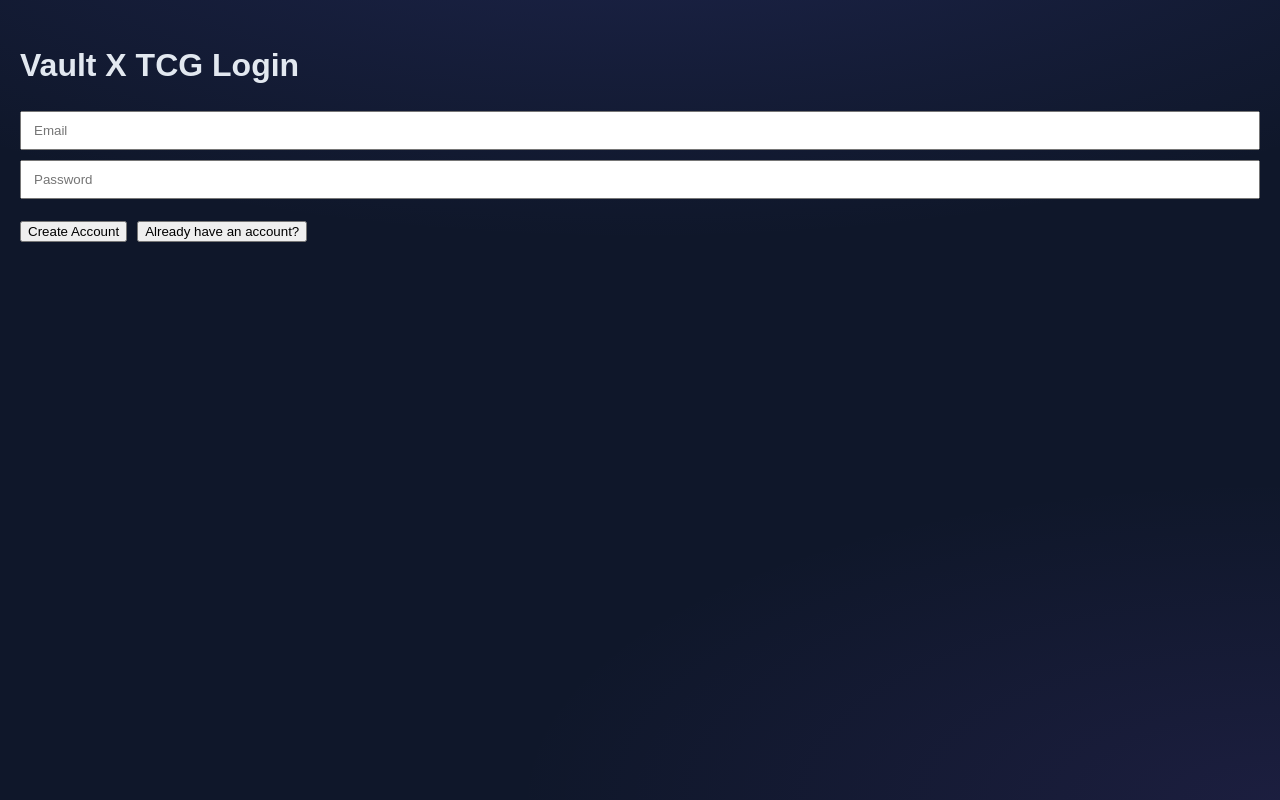
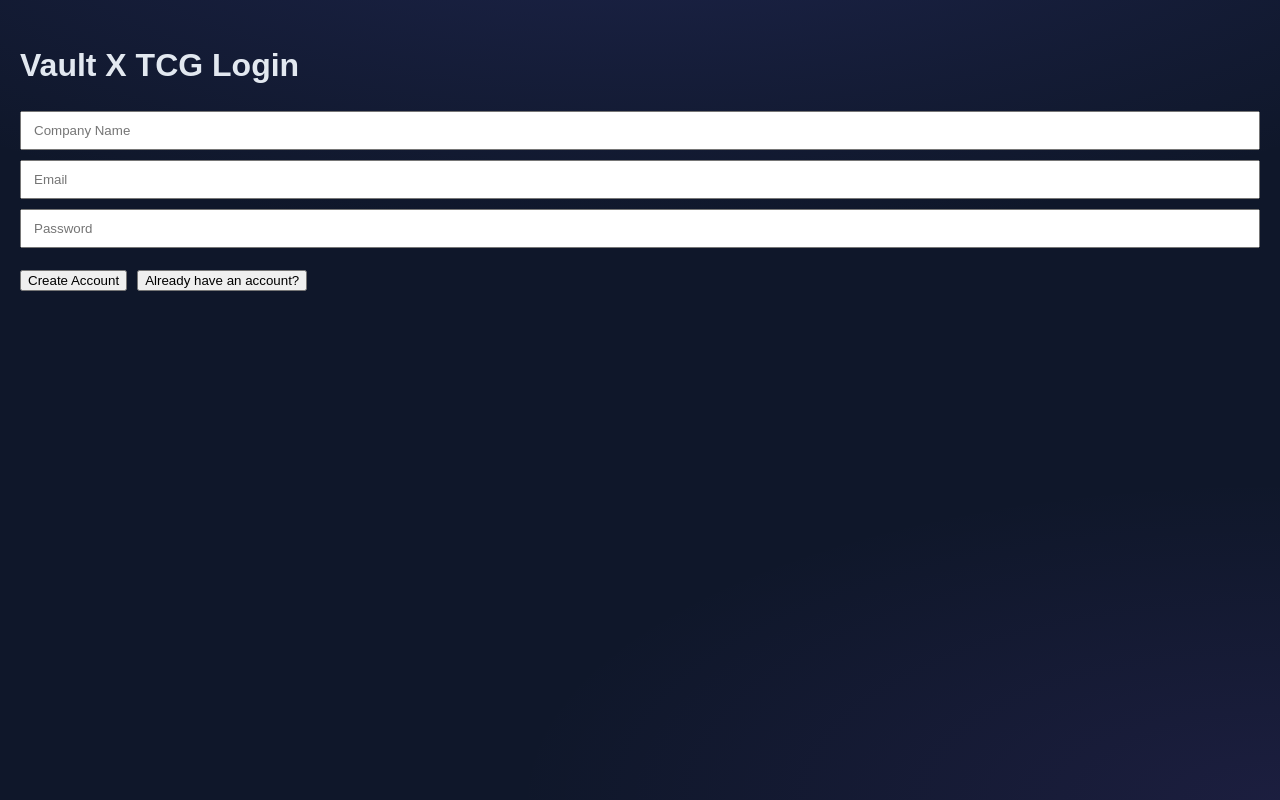
Before and after one commit to vaultxtcg/vaultxtcg, a React (Vite) app: page / in a window 1280 px wide. Both pictures are taken after a click on the button "Need an account?". Built offline with nearby package versions, Linux system fonts and the light colour scheme.

Commit message:
Add company signup flow

```diff
--- a/src/App.jsx
+++ b/src/App.jsx
@@ -30,18 +30,29 @@ export default function App() {
   const [frontFile, setFrontFile] = useState(null);
   const [backFile, setBackFile] = useState(null);
   const [successMessage, setSuccessMessage] = useState("");
-const [user, setUser] = useState(null);
-const [authMode, setAuthMode] = useState("login");
-const [authEmail, setAuthEmail] = useState("");
-const [authPassword, setAuthPassword] = useState("");
-const [isMobile, setIsMobile] = useState(window.innerWidth <= 600);
+
+  const [user, setUser] = useState(null);
+  const [authMode, setAuthMode] = useState("login");
+  const [authEmail, setAuthEmail] = useState("");
+  const [authPassword, setAuthPassword] = useState("");
+
+  const [companyName, setCompanyName] = useState("");
+
+
+  const [isMobile, setIsMobile] = useState(
+    window.innerWidth <= 600
+  );
+
   useEffect(() => {
     const handleResize = () => {
       setIsMobile(window.innerWidth <= 600);
     };
 
     window.addEventListener("resize", handleResize);
-    return () => window.removeEventListener("resize", handleResize);
+
+    return () => {
+      window.removeEventListener("resize", handleResize);
+    };
   }, []);
 
   const [companyId, setCompanyId] = useState(null);
@@ -550,6 +561,14 @@ const [isMobile, setIsMobile] = useState(window.innerWidth <= 600);
     return (
       <div style={{ padding: isMobile ? 12 : 20, fontFamily: "Arial", maxWidth: "100%", boxSizing: "border-box" }}>
         <h1>Vault X TCG Login</h1>
+        {authMode === "signup" && (
+  <input
+    placeholder="Company Name"
+    value={companyName}
+    onChange={(e) => setCompanyName(e.target.value)}
+    style={inputStyle}
+  />
+)}
 
         <input
           placeholder="Email"
```
